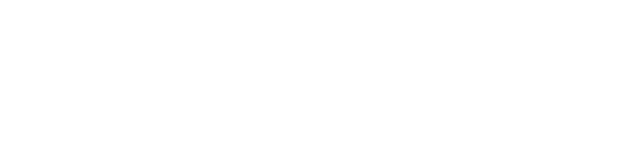
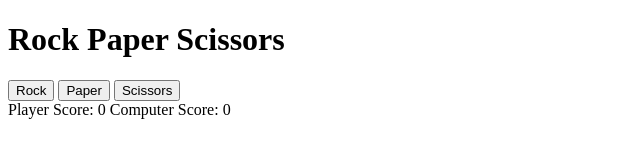
Before and after one commit to perazabg/rock-paper-scissors, a plain HTML site: page index.html in a window 1280 px wide. Shown: the whole page, without its empty margins (0-640 px from the left). Drawn offline with Linux system fonts and the light colour scheme.

Commit message:
html changes

```diff
--- a/index.html
+++ b/index.html
@@ -9,6 +9,16 @@
     <script src="mainJS.js" defer></script>
 </head>
 <body>
-
+    <h1>Rock Paper Scissors</h1>
+    <div id="result"></div>
+    <div>
+        <button id="rock">Rock</button>
+        <button id="paper">Paper</button>
+        <button id="scissors">Scissors</button>
+    </div>
+    <div id="score">
+        <span>Player Score: <span id="player-score">0</span></span>
+        <span>Computer Score: <span id="computer-score">0</span></span>
+    </div>
 </body>
 </html>
```
